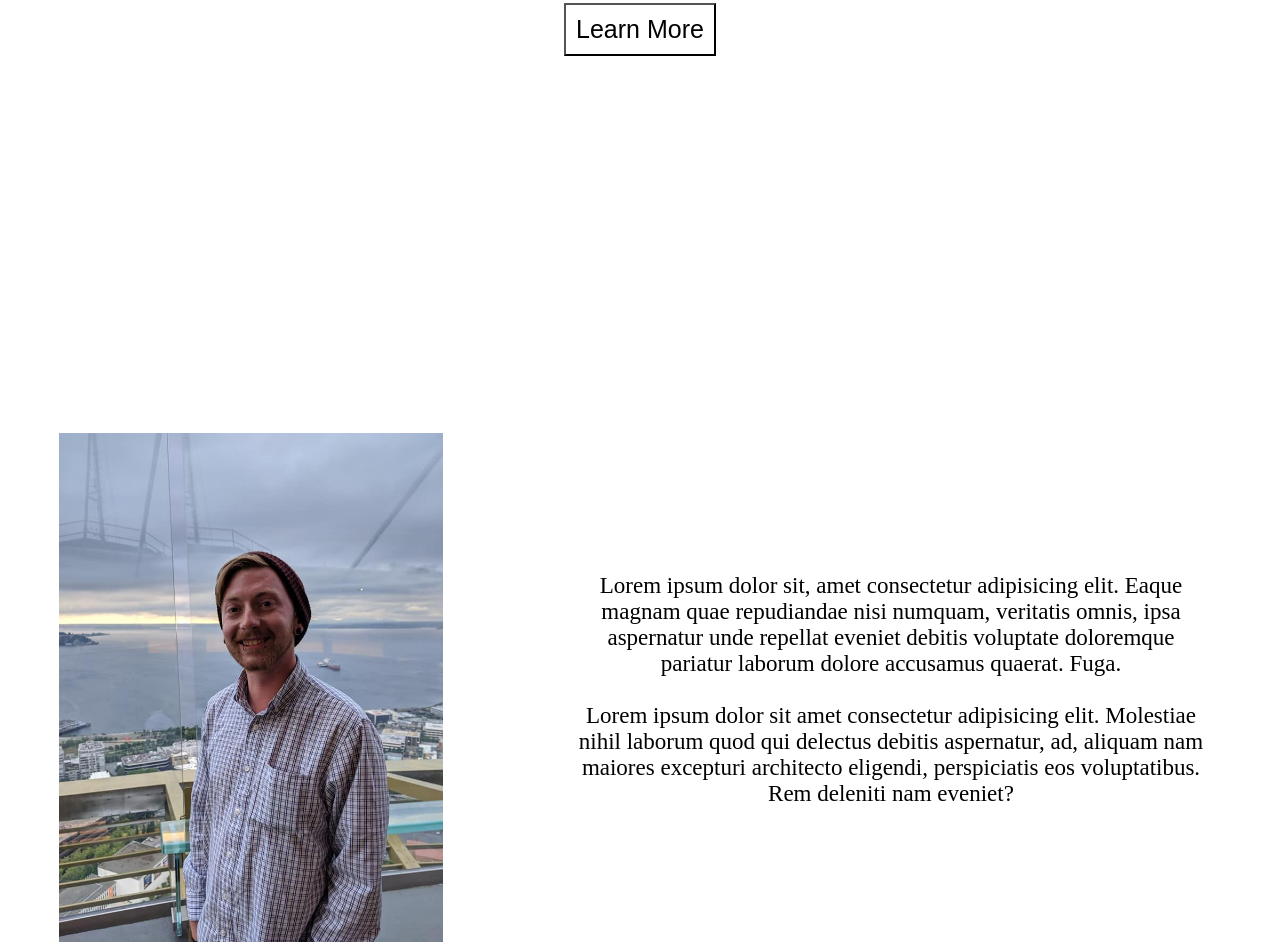
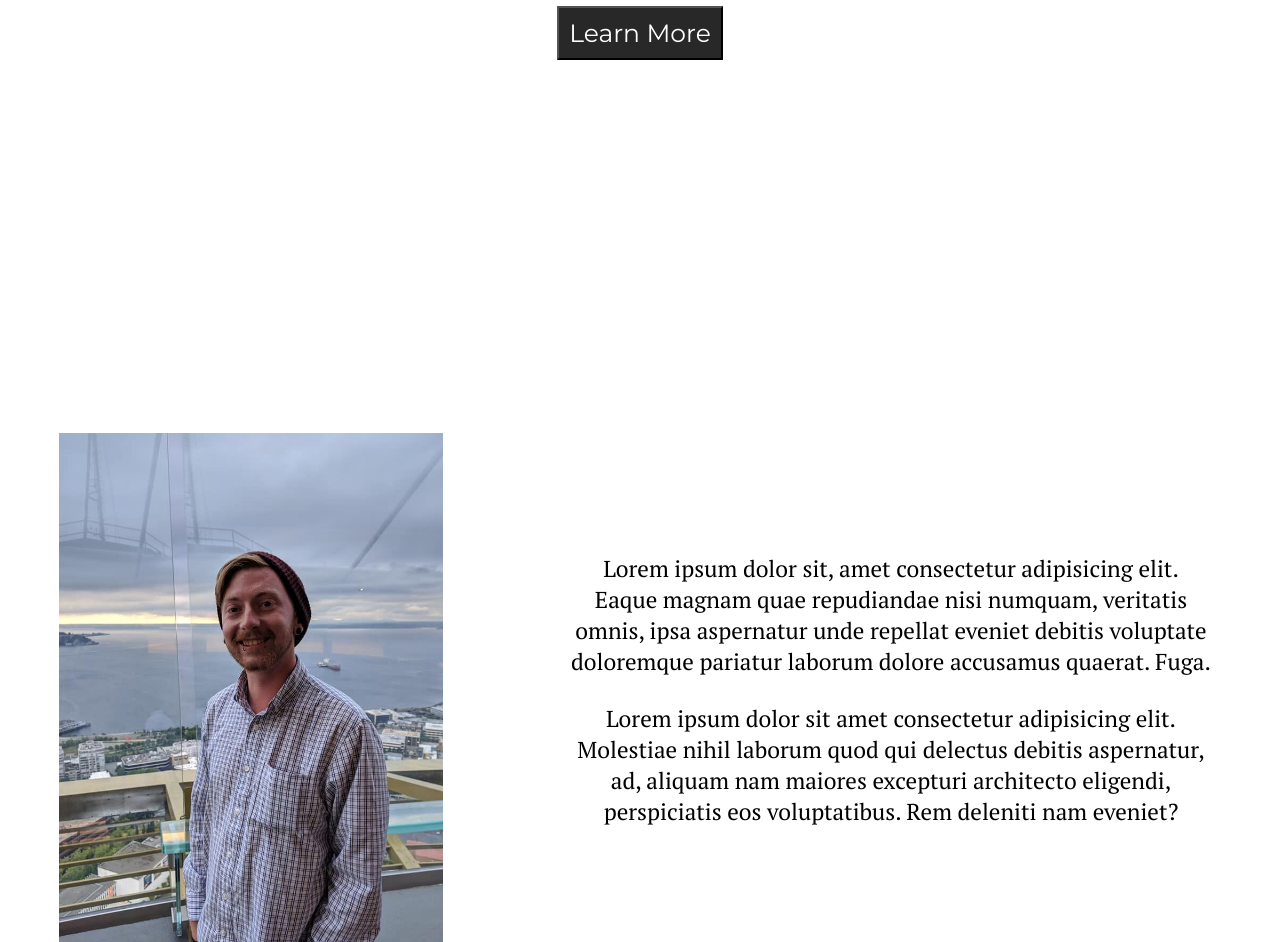
Before and after one commit to CodyyLee/Old-Port, a plain HTML site: page index.html in a window 1280 px wide. Shown: the part 433-1375 px from the top of the page. Drawn offline with Linux system fonts and the light colour scheme; a script that the page names is missing.

Commit message:
added button styles on hover

```diff
--- a/index.html
+++ b/index.html
@@ -7,6 +7,9 @@
 
     <!--link to font awesome-->
     <script src="https://kit.fontawesome.com/926f253d99.js"></script>
+
+    <!--link to google fonts-->
+    <link href="https://fonts.googleapis.com/css?family=Montserrat|PT+Serif&display=swap" rel="stylesheet">
 
     <!--link to css document-->
     <link rel="stylesheet" href="style.css">
--- a/style.css
+++ b/style.css
@@ -7,6 +7,16 @@
 html    {
     font-size: 62.5%;
     max-width: 100%;
+}
+
+h1,
+h2,
+button  {
+    font-family: 'Montserrat', sans-serif;
+}
+
+p   {
+    font-family: 'PT Serif', serif;
 }
 
 .divider    {
@@ -57,6 +67,7 @@ header nav a    {
     font-weight: 800;
     max-width: 100%;
     text-align: center;
+    font-family: 'Montserrat', sans-serif;
 }
 
 header .heading {
@@ -90,13 +101,13 @@ header .heading .name hr    {
 header .heading .name button    {
     font-size: 2.2rem;
     padding: 10px;
-    background-color: white;
+    background-color: rgb(40,40,40);
     font-weight: 500;
+    color: white;
 }
 
 header .heading .name button:hover    {
-    background-color: #f0f0f0;
-    text-decoration: underline;
+    background-color: #838383;
 }
 
 /*ABOUT SECTION*/
@@ -200,6 +211,10 @@ header .heading .name button:hover    {
     font-size: 1.6rem;
     background-color: rgb(40,40,40);
     color: white;
+}
+
+#portfolio .port-container .port-item .port-body a button:hover {
+    background-color: #838383;
 }
 
 /*FOOTER*/
```
